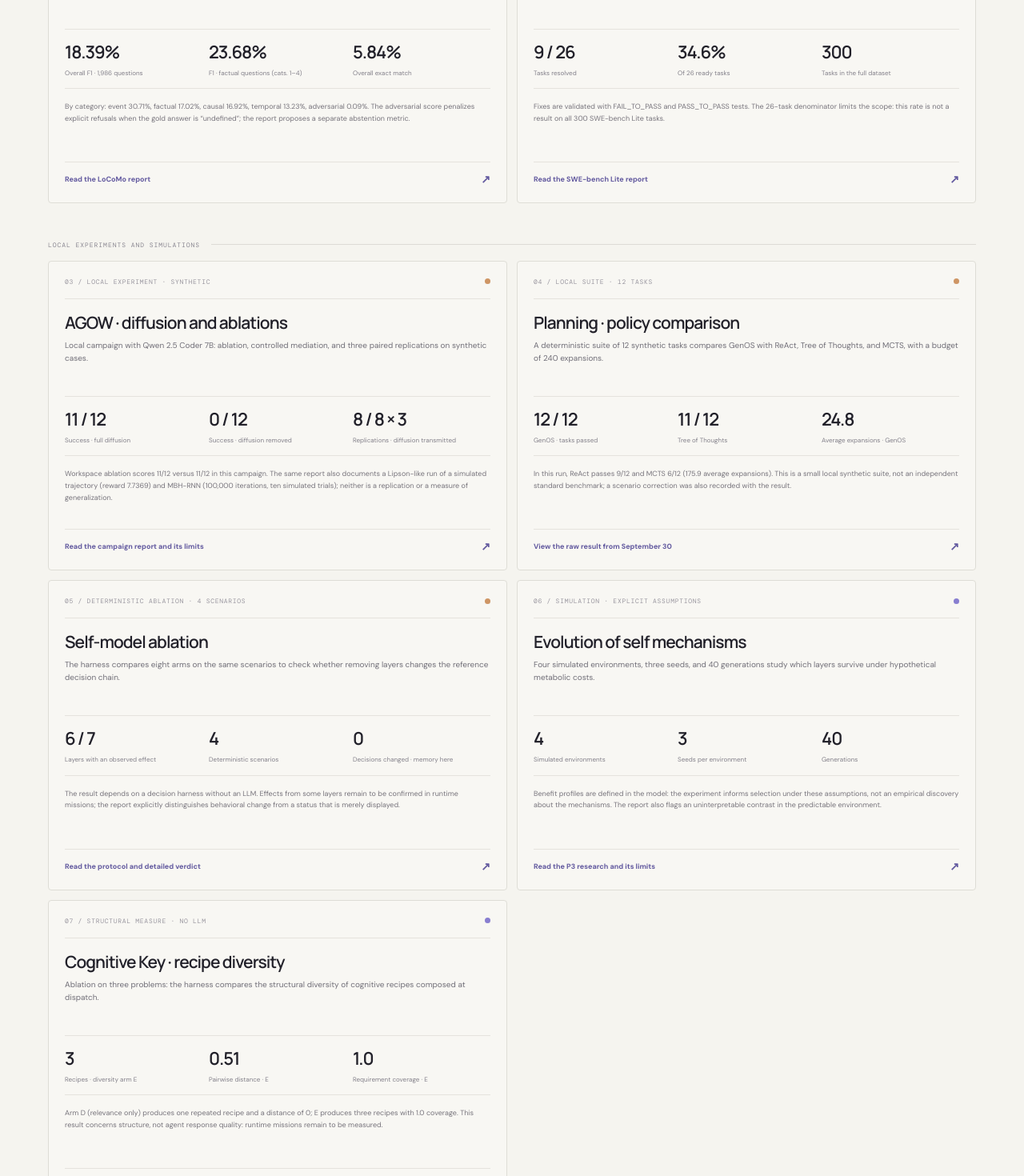
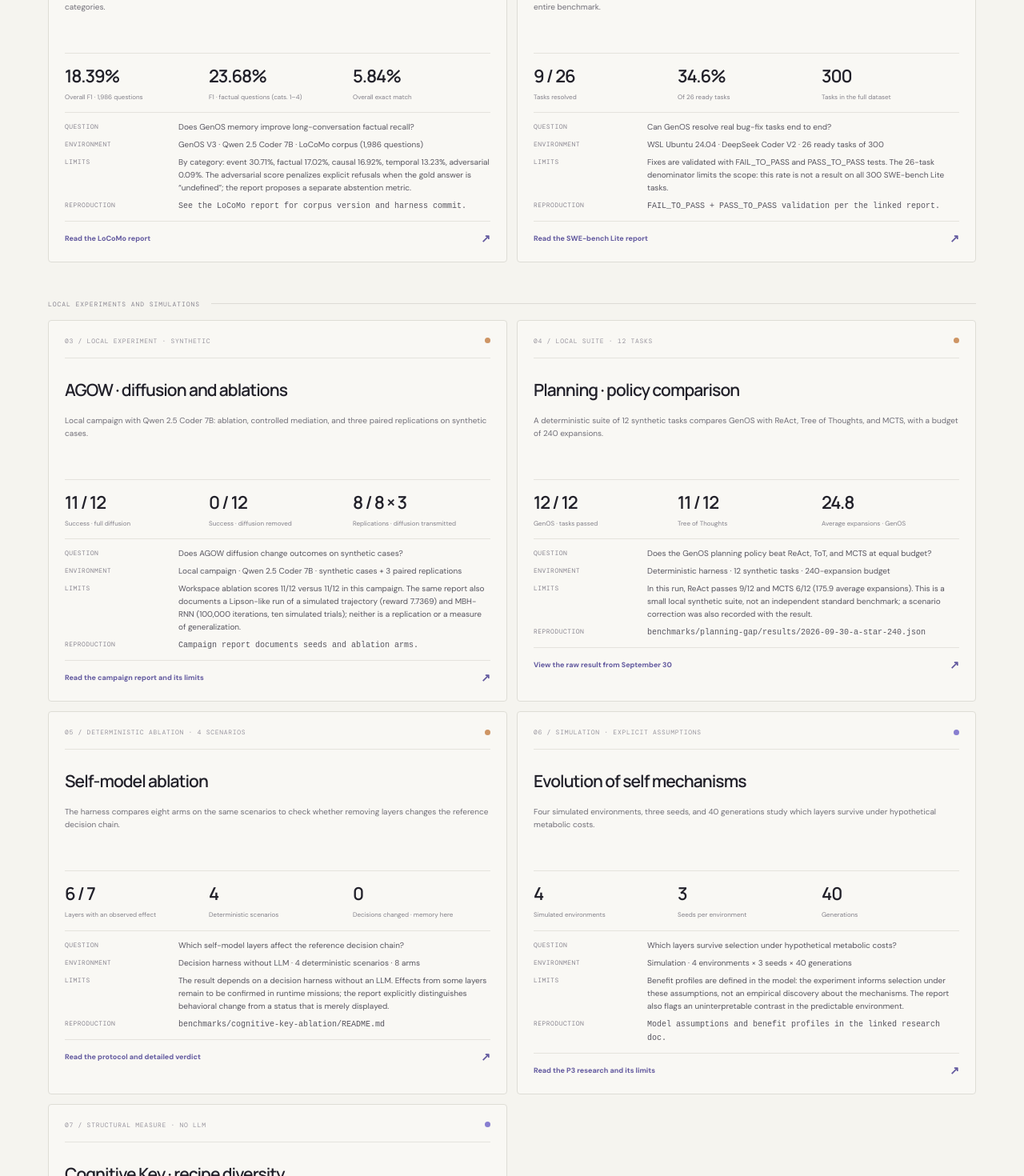
Before and after one commit to PISSARAW/GenOSWork, a Next.js app: page /benchmarks in a window 1280 px wide. Shown: the part 1100-2570 px from the top of the page at 80% size. Built offline with nearby package versions, Linux system fonts and the light colour scheme; no server answers.

Commit message:
feat: separate documentation completeness from runtime status, systems discovery hub, experiment registry schema

```diff
--- a/app/api/v1/benchmarks/route.ts
+++ b/app/api/v1/benchmarks/route.ts
@@ -4,10 +4,10 @@ export async function GET() {
   return Response.json({
     version: "1.0.0",
     evaluations: [
-      { id: "locomo", status: "REPORTED EVALUATION", route: "/benchmarks" },
-      { id: "swe-bench-lite", status: "PARTIAL DATASET EVALUATION", route: "/benchmarks" },
-      { id: "agow-diffusion", status: "LOCAL EXPERIMENT · SYNTHETIC", route: "/benchmarks" },
-      { id: "planning-policy", status: "LOCAL SUITE · 12 TASKS", route: "/benchmarks" },
+      { id: "locomo", status: "REPORTED EVALUATION", route: "/benchmarks", question: "Does GenOS memory improve long-conversation factual recall?", environment: "GenOS V3 · Qwen 2.5 Coder 7B · LoCoMo (1,986 questions)" },
+      { id: "swe-bench-lite", status: "PARTIAL DATASET EVALUATION", route: "/benchmarks", question: "Can GenOS resolve real bug-fix tasks end to end?", environment: "WSL Ubuntu 24.04 · DeepSeek Coder V2 · 26 of 300 tasks" },
+      { id: "agow-diffusion", status: "LOCAL EXPERIMENT · SYNTHETIC", route: "/benchmarks", question: "Does AGOW diffusion change outcomes on synthetic cases?", environment: "Local campaign · Qwen 2.5 Coder 7B · synthetic cases" },
+      { id: "planning-policy", status: "LOCAL SUITE · 12 TASKS", route: "/benchmarks", question: "Does the GenOS planning policy beat ReAct, ToT, and MCTS at equal budget?", environment: "Deterministic harness · 12 synthetic tasks · 240-expansion budget" },
     ],
     protocolsWithoutCampaign: ["a-team", "holobiont-longitudinal", "syncytium", "eab"],
     principle: "A score without environment, version, protocol, population, and limits is not comparable.",
--- a/app/benchmarks/page.tsx
+++ b/app/benchmarks/page.tsx
@@ -3,14 +3,29 @@ import { Eyebrow } from "@/components/eyebrow";
 import { BenchmarkExplorer } from "@/components/p3-explorers";
 
 export const metadata: Metadata = {
-  title: "Benchmarks and results",
-  description: "Published GenOS results on LoCoMo, SWE-bench Lite, and local experiments, with protocols, scope, and interpretation limits.",
-  alternates: { canonical: "/benchmarks" },
+  title: "Experiment registry",
+  description: "Published GenOS results on LoCoMo, SWE-bench Lite, and local experiments, with question, protocol, scope, reproduction, and interpretation limits.",
+  alternates: { canonical: "/benchmarks", languages: { en: "/benchmarks", fr: "/fr/benchmarks" } },
 };
 
 const repo = "https://github.com/PISSARAW/GenOS/blob/v3/";
 
-const evaluations = [
+type ExperimentRecord = {
+  id: string;
+  status: string;
+  tone: string;
+  title: string;
+  intro: string;
+  metrics: [string, string][];
+  detail: string;
+  source: string;
+  href: string;
+  question: string;
+  environment: string;
+  reproduction: string;
+};
+
+const evaluations: ExperimentRecord[] = [
   {
     id: "01",
     status: "REPORTED EVALUATION",
@@ -21,6 +36,9 @@ const evaluations = [
     detail: "By category: event 30.71%, factual 17.02%, causal 16.92%, temporal 13.23%, adversarial 0.09%. The adversarial score penalizes explicit refusals when the gold answer is “undefined”; the report proposes a separate abstention metric.",
     source: "Read the LoCoMo report",
     href: "docs/06-qualite-preuves/benchmarks/locomo.md",
+    question: "Does GenOS memory improve long-conversation factual recall?",
+    environment: "GenOS V3 · Qwen 2.5 Coder 7B · LoCoMo corpus (1,986 questions)",
+    reproduction: "See the LoCoMo report for corpus version and harness commit.",
   },
   {
     id: "02",
@@ -32,10 +50,13 @@ const evaluations = [
     detail: "Fixes are validated with FAIL_TO_PASS and PASS_TO_PASS tests. The 26-task denominator limits the scope: this rate is not a result on all 300 SWE-bench Lite tasks.",
     source: "Read the SWE-bench Lite report",
     href: "docs/06-qualite-preuves/benchmarks/swe-bench-lite.md",
+    question: "Can GenOS resolve real bug-fix tasks end to end?",
+    environment: "WSL Ubuntu 24.04 · DeepSeek Coder V2 · 26 ready tasks of 300",
+    reproduction: "FAIL_TO_PASS + PASS_TO_PASS validation per the linked report.",
   },
 ];
 
-const experiments = [
+const experiments: ExperimentRecord[] = [
   {
     id: "03",
     status: "LOCAL EXPERIMENT · SYNTHETIC",
@@ -46,6 +67,9 @@ const experiments = [
     detail: "Workspace ablation scores 11/12 versus 11/12 in this campaign. The same report also documents a Lipson-like run of a simulated trajectory (reward 7.7369) and MBH-RNN (100,000 iterations, ten simulated trials); neither is a replication or a measure of generalization.",
     source: "Read the campaign report and its limits",
     href: "docs/06-benchmarks/campagnes-agow-mbh-lipson.md",
+    question: "Does AGOW diffusion change outcomes on synthetic cases?",
+    environment: "Local campaign · Qwen 2.5 Coder 7B · synthetic cases + 3 paired replications",
+    reproduction: "Campaign report documents seeds and ablation arms.",
   },
   {
     id: "04",
@@ -57,6 +81,9 @@ const experiments = [
     detail: "In this run, ReAct passes 9/12 and MCTS 6/12 (175.9 average expansions). This is a small local synthetic suite, not an independent standard benchmark; a scenario correction was also recorded with the result.",
     source: "View the raw result from September 30",
     href: "benchmarks/planning-gap/results/2026-09-30-a-star-240.json",
+    question: "Does the GenOS planning policy beat ReAct, ToT, and MCTS at equal budget?",
+    environment: "Deterministic harness · 12 synthetic tasks · 240-expansion budget",
+    reproduction: "benchmarks/planning-gap/results/2026-09-30-a-star-240.json",
   },
   {
     id: "05",
@@ -68,6 +95,9 @@ const experiments = [
     detail: "The result depends on a decision harness without an LLM. Effects from some layers remain to be confirmed in runtime missions; the report explicitly distinguishes behavioral change from a status that is merely displayed.",
     source: "Read the protocol and detailed verdict",
     href: "benchmarks/cognitive-key-ablation/README.md",
+    question: "Which self-model layers affect the reference decision chain?",
+    environment: "Decision harness without LLM · 4 deterministic scenarios · 8 arms",
+    reproduction: "benchmarks/cognitive-key-ablation/README.md",
   },
   {
     id: "06",
@@ -79,6 +109,9 @@ const experiments = [
     detail: "Benefit profiles are defined in the model: the experiment informs selection under these assumptions, not an empirical discovery about the mechanisms. The report also flags an uninterpretable contrast in the predictable environment.",
     source: "Read the P3 research and its limits",
     href: "docs/06-benchmarks/recherche-evolutionnaire-soi.md",
+    question: "Which layers survive selection under hypothetical metabolic costs?",
+    environment: "Simulation · 4 environments × 3 seeds × 40 generations",
+    reproduction: "Model assumptions and benefit profiles in the linked research doc.",
   },
   {
     id: "07",
@@ -90,6 +123,9 @@ const experiments = [
     detail: "Arm D (relevance only) produces one repeated recipe and a distance of 0; E produces three recipes with 1.0 coverage. This result concerns structure, not agent response quality: runtime missions remain to be measured.",
     source: "Read the protocol, measures, and remaining tasks",
     href: "benchmarks/cognitive-key-ablation/README.md",
+    question: "Does diversity-arm composition produce structurally varied recipes?",
+    environment: "Ablation harness · 3 problems · no LLM in the loop",
+    reproduction: "benchmarks/cognitive-key-ablation/README.md",
   },
 ];
 
@@ -101,13 +137,18 @@ const planned = [
   ["SWE-bench Lite · extension", "The reported result covers 26 ready tasks, not the full set of 300.", "docs/06-qualite-preuves/benchmarks/swe-bench-lite.md"],
 ];
 
-function EvaluationCard({ item }: { item: (typeof evaluations)[number] }) {
+function EvaluationCard({ item }: { item: ExperimentRecord }) {
   return (
-    <article className="benchmark-card">
+    <article className="benchmark-card experiment-record">
       <div className="benchmark-card-head"><span>{item.id} / {item.status}</span><i className={`benchmark-dot benchmark-dot-${item.tone}`} /></div>
       <h3>{item.title}</h3><p className="benchmark-intro">{item.intro}</p>
       <div className="benchmark-metrics">{item.metrics.map(([value, label]) => <div key={label}><strong>{value}</strong><span>{label}</span></div>)}</div>
-      <p className="benchmark-detail">{item.detail}</p>
+      <dl>
+        <dt>QUESTION</dt><dd>{item.question}</dd>
+        <dt>ENVIRONMENT</dt><dd>{item.environment}</dd>
+        <dt>LIMITS</dt><dd>{item.detail}</dd>
+        <dt>REPRODUCTION</dt><dd><code>{item.reproduction}</code></dd>
+      </dl>
       <a className="text-link" href={`${repo}${item.href}`} target="_blank" rel="noreferrer">{item.source}<span>↗</span></a>
     </article>
   );
@@ -117,9 +158,9 @@ export default function BenchmarksPage() {
   return (
     <div className="page-shell" lang="en">
       <section className="page-hero section-wrap benchmark-hero">
-        <Eyebrow>BENCHMARKS · RESULTS AND PROTOCOLS</Eyebrow>
+        <Eyebrow>EXPERIMENT REGISTRY · RESULTS AND PROTOCOLS</Eyebrow>
         <h1>Scores with<br /><em>their context.</em></h1>
-        <p>These are the published evaluations and local experiments found in the GenOS repository. Each result includes its scope, protocol, and limitations; a benchmark specification without an execution is not a score.</p>
+        <p>Every entry states its question, environment, limits, and reproduction path. A benchmark specification without an execution is not a score; scores across different tasks, versions, and models are not comparable.</p>
         <div className="benchmark-summary"><div><strong>2</strong><span>published evaluation reports</span></div><div><strong>5</strong><span>local experiments summarized</span></div><div><strong>3</strong><span>topology protocols pending</span></div></div>
       </section>
 
--- a/components/reality-bar.tsx
+++ b/components/reality-bar.tsx
@@ -25,16 +25,38 @@ export function stateLabel(state: ImplementationState | IntegrationState | Evide
   return labels[state];
 }
 
+export type DocItem = { key: string; label: string; state: "full" | "partial" | "missing" | "na" };
+
+export function DocCompleteness({ items }: { items: DocItem[] }) {
+  return (
+    <div className="doc-completeness" aria-label="Documentation completeness">
+      <span className="doc-completeness-title">DOCUMENTATION</span>
+      <ul>
+        {items.map((item) => (
+          <li key={item.key} className={`doc-${item.state}`}>
+            <i aria-hidden="true">
+              {item.state === "full" ? "✓" : item.state === "partial" ? "△" : item.state === "na" ? "–" : "○"}
+            </i>
+            {item.label}
+          </li>
+        ))}
+      </ul>
+    </div>
+  );
+}
+
 export function RealityBar({
   implementation,
   integration,
   evidence,
   note,
+  doc,
 }: {
   implementation: ImplementationState;
   integration: IntegrationState;
   evidence: EvidenceState;
   note?: string;
+  doc?: DocItem[];
 }) {
   const axes = [
     ["IMPLEMENTATION", implementation],
@@ -57,6 +79,7 @@ export function RealityBar({
         </div>
       </div>
       {note && <p>{note}</p>}
+      {doc && <DocCompleteness items={doc} />}
     </section>
   );
 }
```
Also changed, not shown: app/concepts/[slug]/page.tsx (+22 -6 lines), app/systems/page.tsx (+20 -1 lines), app/globals.css.
